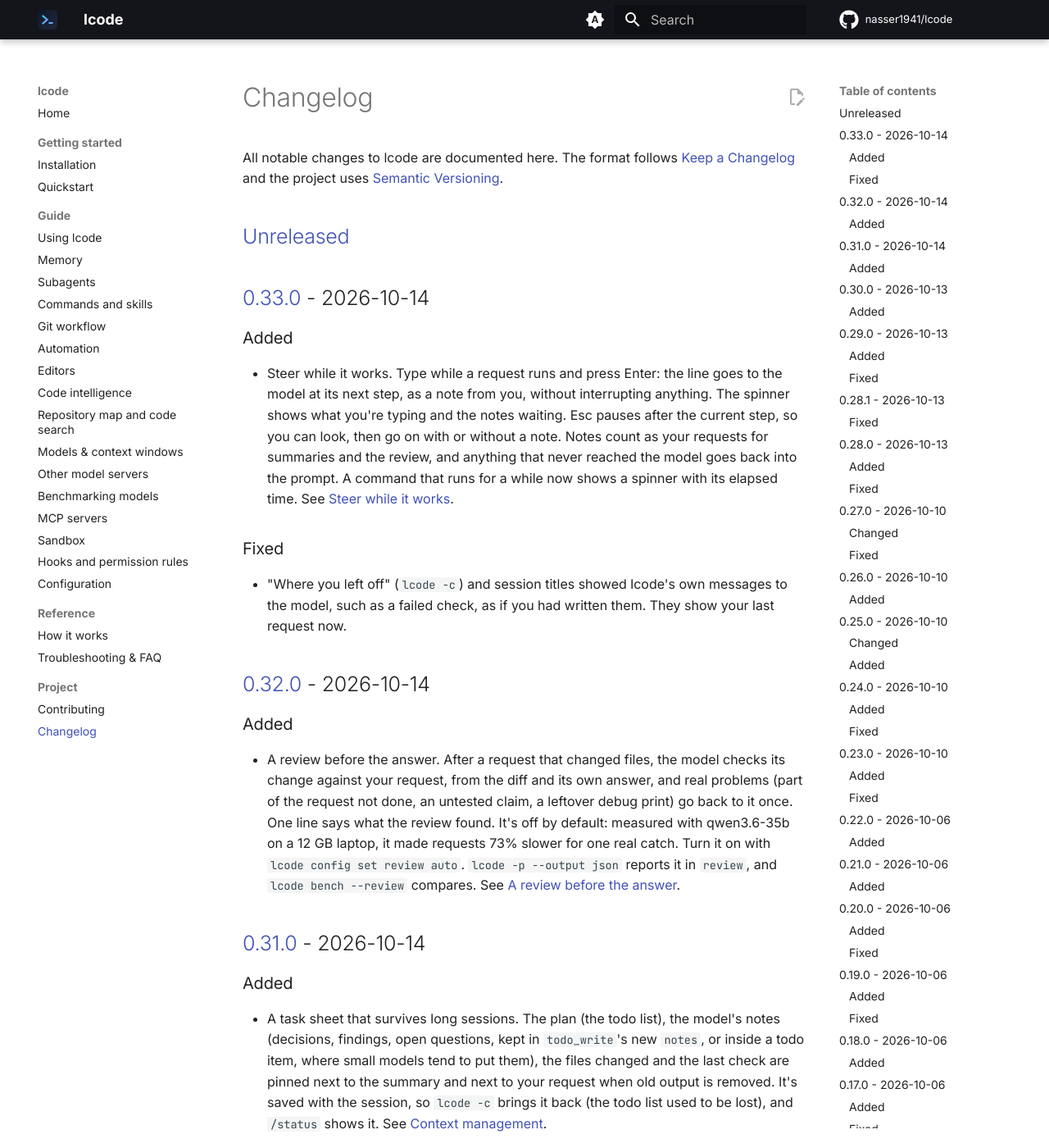
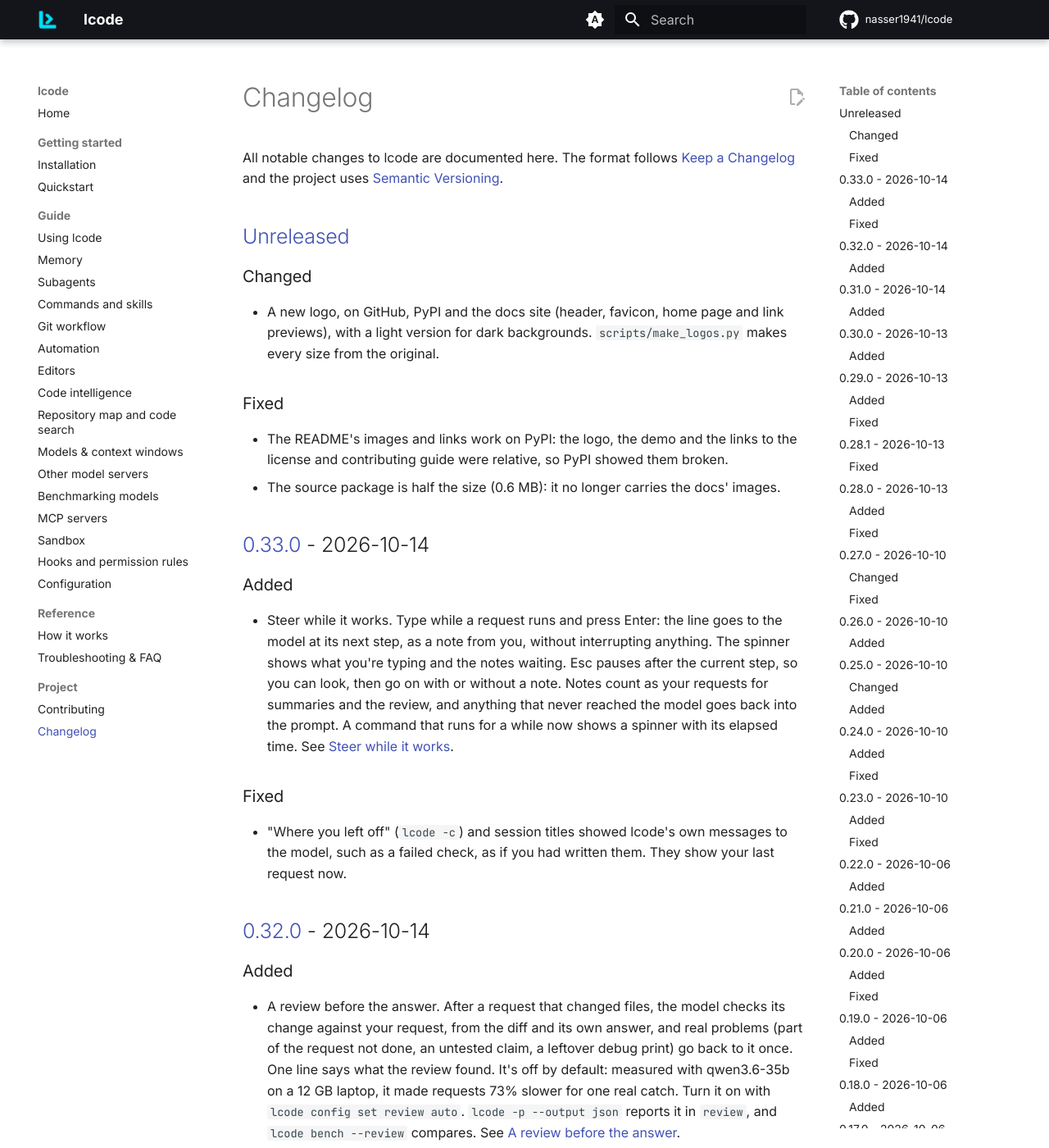
Before and after one commit to nasser1941/lcode, an MkDocs documentation site: the page built from docs/changelog.md, in a window 1280 px wide and 1400 px high. Shown: the whole window at 82% size. Built offline with MkDocs 1.6.1 and Material for MkDocs 9.7.7, drawn with Linux system fonts in a browser that asks for light colours; comment, search, counter and statistics services are not loaded.

Commit message:
A new logo on GitHub, PyPI and the docs site (#131)
The README shows it (a light version in dark mode) with absolute URLs, so the
logo, demo and links also work on PyPI. The docs use the mark in the header and
as the favicon, the logo on the home page, and the social preview card is
re-rendered with it. scripts/make_logos.py makes every size from the original.
The source package no longer carries the docs' images.

Co-authored-by: nasser1941 <9349840+nasser1941@users.noreply.github.com>
Co-authored-by: Claude Opus 5.5 <noreply@anthropic.com>

```diff
--- a/CHANGELOG.md
+++ b/CHANGELOG.md
@@ -5,6 +5,18 @@ All notable changes to lcode are documented here. The format follows
 [Semantic Versioning](https://semver.org/).
 
 ## [Unreleased]
+
+### Changed
+
+- A new logo, on GitHub, PyPI and the docs site (header, favicon, home page and link previews),
+  with a light version for dark backgrounds. `scripts/make_logos.py` makes every size from the
+  original.
+
+### Fixed
+
+- The README's images and links work on PyPI: the logo, the demo and the links to the license
+  and contributing guide were relative, so PyPI showed them broken.
+- The source package is half the size (0.6 MB): it no longer carries the docs' images.
 
 ## [0.33.0] - 2026-10-14
 
--- a/docs/assets/extra.css
+++ b/docs/assets/extra.css
@@ -11,8 +11,10 @@
 }
 
 .hero-logo {
-  width: 96px;
-  height: 96px;
+  width: 360px;
+  max-width: 80%;
+  height: auto;
+  margin: 0.5rem 0 0.75rem;
 }
 
 .hero p {
@@ -27,3 +29,32 @@
   border-radius: 10px;
   box-shadow: 0 12px 40px rgba(0, 0, 0, 0.25);
 }
+
+/* In the page for screen readers and search, but the logo shows the name. */
+.sr-only {
+  position: absolute;
+  width: 1px;
+  height: 1px;
+  overflow: hidden;
+  clip: rect(0, 0, 0, 0);
+  white-space: nowrap;
+}
+
+/* The buttons in the logo's colours. */
+.hero .md-button {
+  border-color: #00b8cc;
+  color: inherit;
+}
+
+.hero .md-button--primary {
+  background-color: #00e3fc;
+  border-color: #00e3fc;
+  color: #0a0e10;
+}
+
+.hero .md-button:hover,
+.hero .md-button:focus {
+  background-color: #00b8cc;
+  border-color: #00b8cc;
+  color: #0a0e10;
+}
--- a/mkdocs.yml
+++ b/mkdocs.yml
@@ -9,8 +9,8 @@ copyright: Copyright &copy; 2026 Naser Derakhshan · <a href="https://github.com
 theme:
   name: material
   custom_dir: overrides
-  logo: assets/logo.svg
-  favicon: assets/logo.svg
+  logo: assets/icon.png
+  favicon: assets/favicon.png
   icon:
     repo: fontawesome/brands/github
   font:
--- a/pyproject.toml
+++ b/pyproject.toml
@@ -61,6 +61,9 @@ path = "src/lcode/__init__.py"
 [tool.hatch.build.targets.wheel]
 packages = ["src/lcode"]
 
+[tool.hatch.build.targets.sdist]
+exclude = ["docs/assets/*.png"]  # images for the README and the docs site: not needed to build or install
+
 [tool.ruff]
 line-length = 120
 target-version = "py310"
```
Also changed, not shown: README.md (+10 -9 lines), docs/index.md (+3 -2 lines), docs/assets/favicon.png (added), docs/assets/icon.png (added), docs/assets/logo-dark.png (added), docs/assets/logo-original.png (added), docs/assets/logo.png (added), docs/assets/logo.svg (deleted), docs/assets/social-preview.png, 2 other files.
